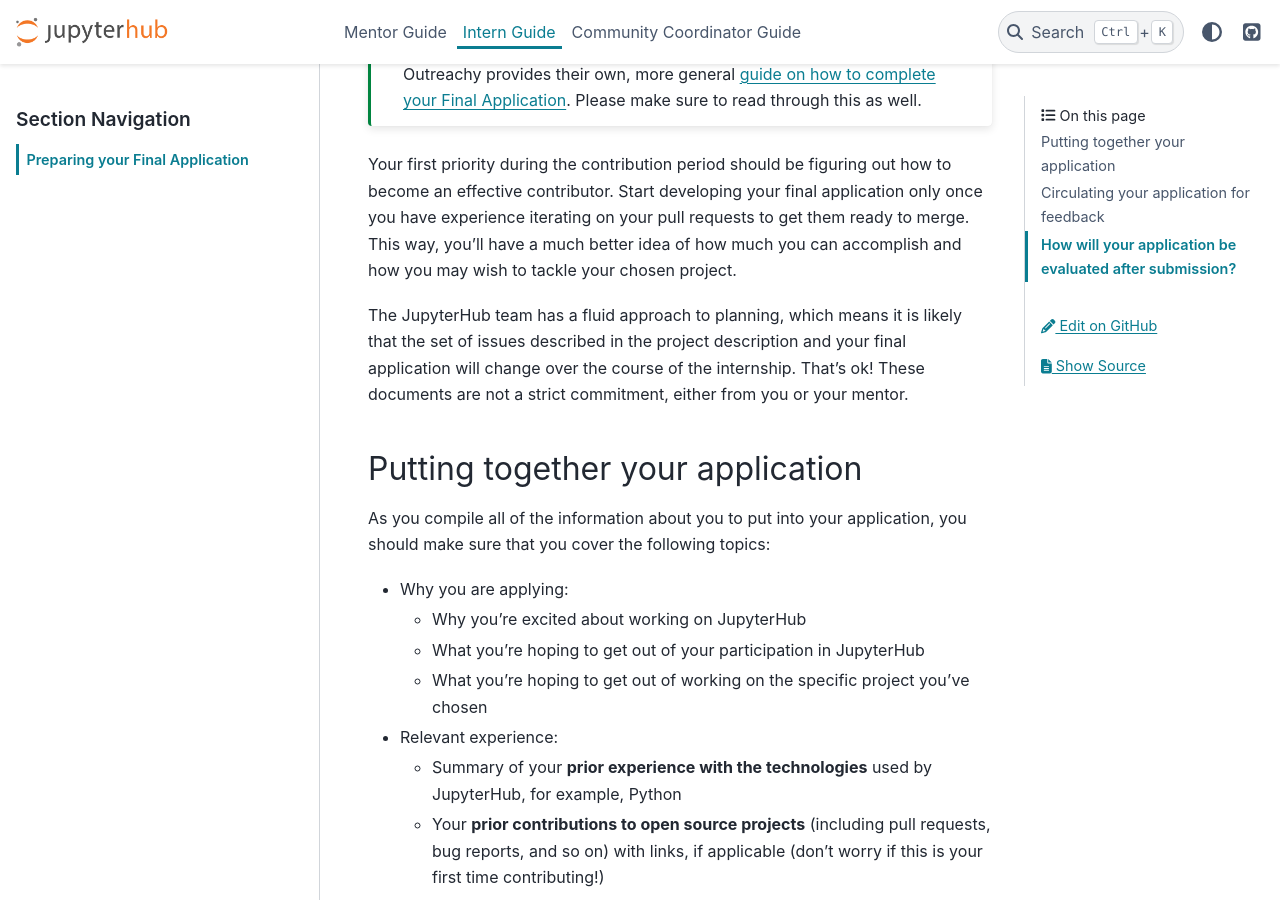
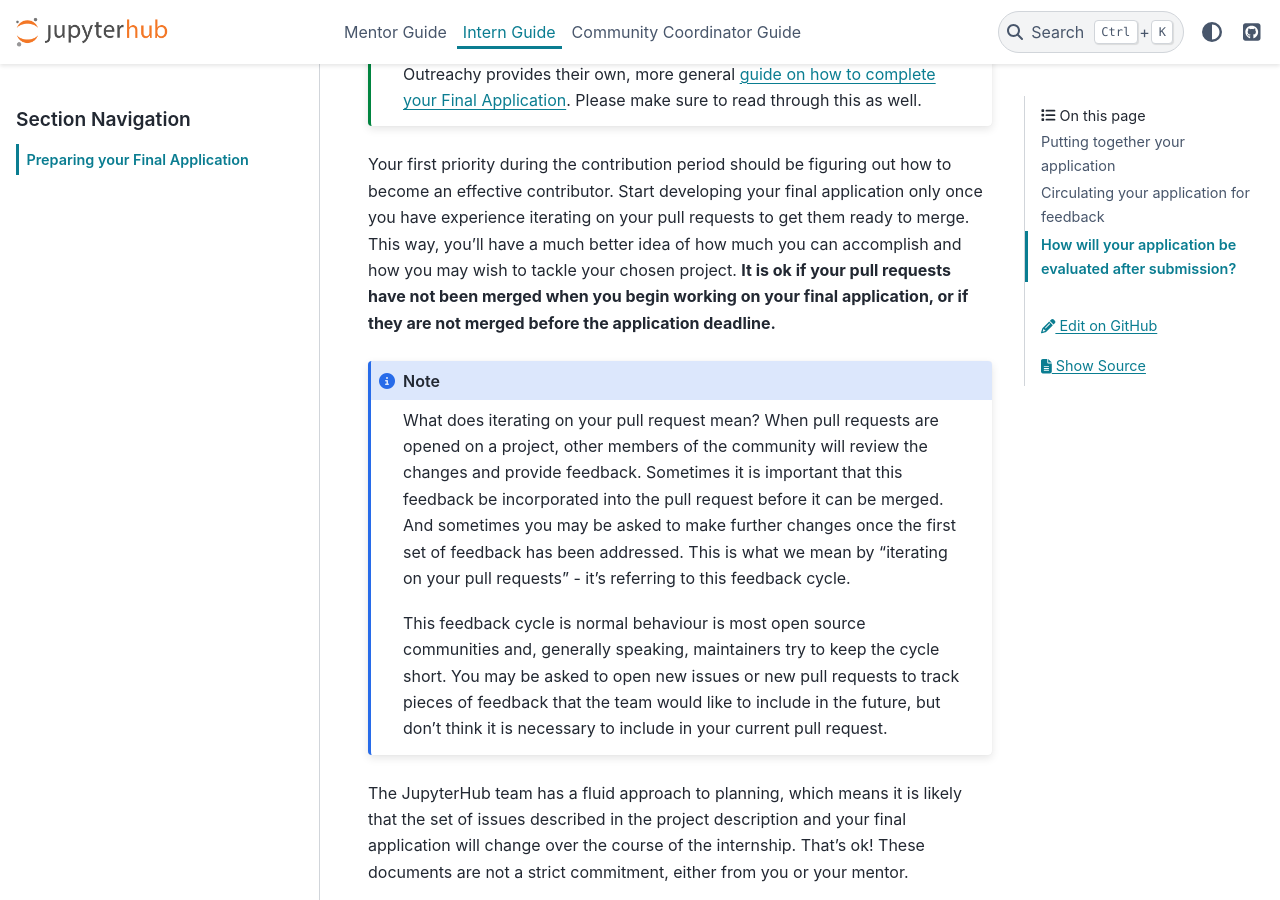
Before and after one commit to jupyterhub/outreachy, a Sphinx documentation site: the page built from docs/source/interns/prepare-application.md, in a window 1280 px wide and 900 px high, scrolled down 318 px. Built offline with Sphinx 7.4.7 and the PyData theme 0.15.4, drawn with Linux system fonts in a browser that asks for light colours.

Commit message:
Clarify points on pull requests
- Describe what it means to iterate on a pull request
- Note that it is ok if pull requests are not merged

````diff
--- a/docs/source/interns/prepare-application.md
+++ b/docs/source/interns/prepare-application.md
@@ -21,7 +21,24 @@
 to become an effective contributor. Start developing your final application only
 once you have experience iterating on your pull requests to get them ready to
 merge. This way, you'll have a much better idea of how much you can accomplish
-and how you may wish to tackle your chosen project.
+and how you may wish to tackle your chosen project. **It is ok if your pull
+requests have not been merged when you begin working on your final application,
+or if they are not merged before the application deadline.**
+
+```{note} What does iterating on your pull request mean?
+When pull requests are opened on a project, other members of the community
+will review the changes and provide feedback. Sometimes it is important that
+this feedback be incorporated into the pull request before it can be merged.
+And sometimes you may be asked to make further changes once the first set of
+feedback has been addressed. This is what we mean by "iterating on your pull
+requests" - it's referring to this feedback cycle.
+
+This feedback cycle is normal behaviour is most open source communities and,
+generally speaking, maintainers try to keep the cycle short. You may be asked
+to open new issues or new pull requests to track pieces of feedback that the
+team would like to include in the future, but don't think it is necessary to
+include in your current pull request.
+```
 
 The JupyterHub team has a fluid approach to planning, which means it is likely
 that the set of issues described in the project description and your final
````
